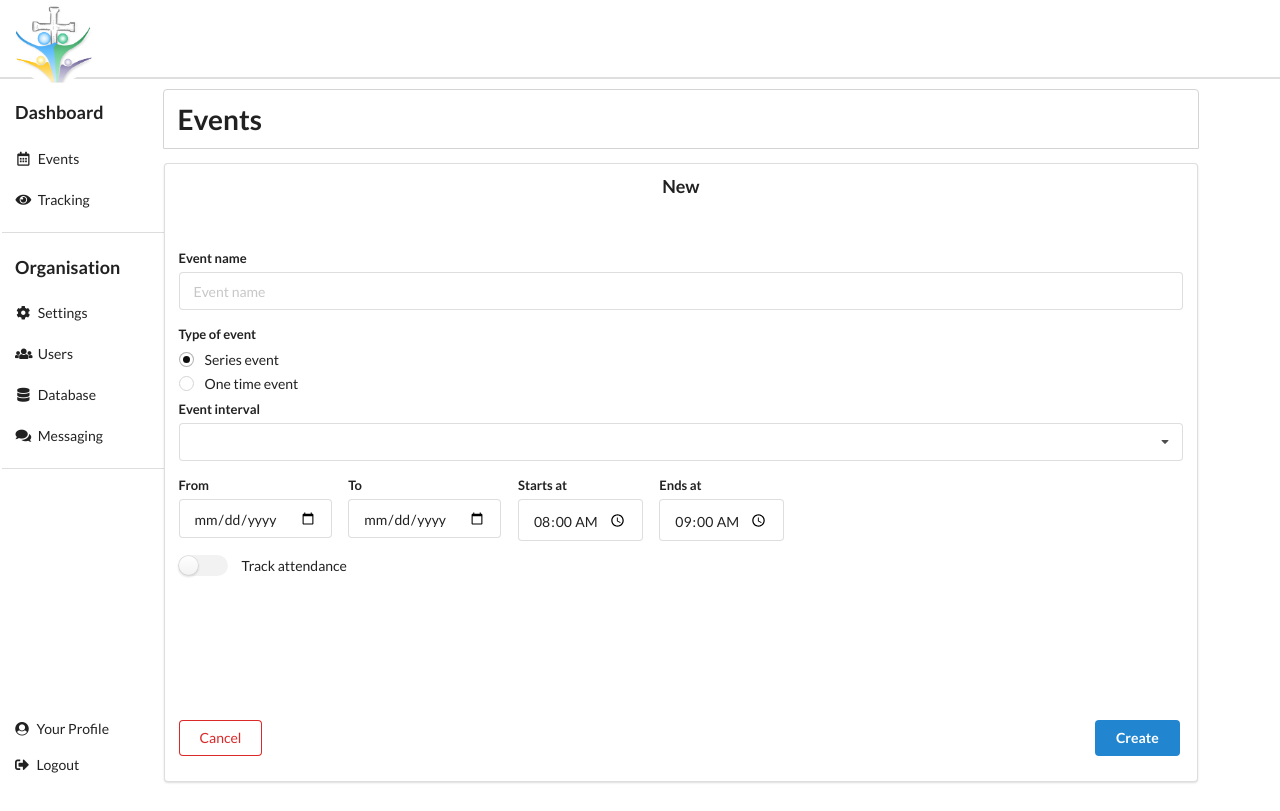
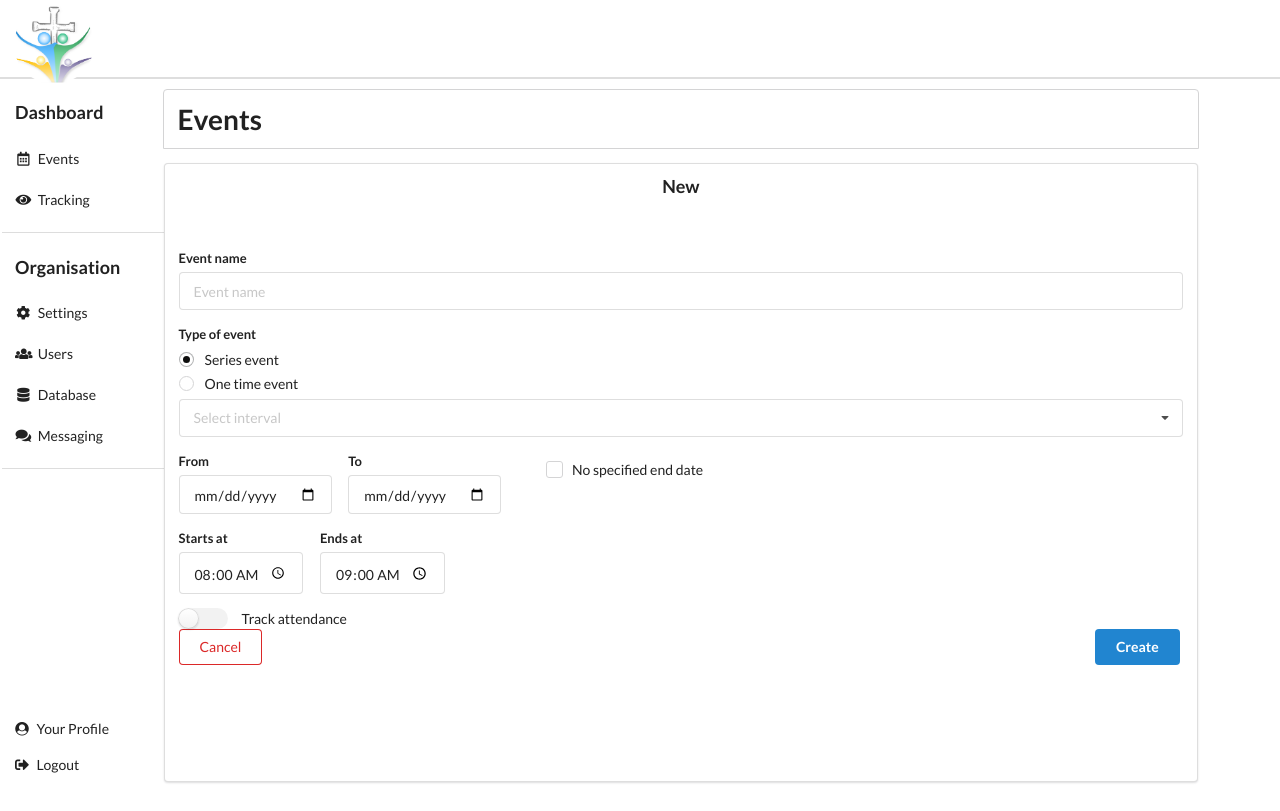
Before and after one commit to Charl1996/churchlife, a Python web app: template templates/layout_content/events/new_event.html in a window 1280 px wide. Shown: the part 15-826 px from the top of the page. Run offline with Jinja, Linux system fonts and the light colour scheme; the template is opened without the code that fills it, so the values that code supplies are empty; some libraries are stand-ins or nearby versions.

Commit message:
Fix new event page

```diff
--- a/static/js/create_account.js
+++ b/static/js/create_account.js
@@ -1,7 +1,7 @@
 
 $('#account_create_form').submit(function(e) {
     e.preventDefault();
-    var formData = new FormData(document.querySelector('form'))
+    var formData = new FormData(document.querySelector('form'));
 
     var password = formData.get('password');
     var confirmPassword = formData.get('confirm-password');
--- a/static/js/layout_content/events/new_event.js
+++ b/static/js/layout_content/events/new_event.js
@@ -4,10 +4,27 @@ $("#event_type_form").change(function() {
 
    if (isSeriesEvent) {
     $("#event-interval").show();
+    $("#continuous-event-checkbox").show();
    }
    else {
     $("#event-interval").hide();
+    $("#continuous-event-checkbox").hide();
    }
+});
+
+$('.ui.dropdown')
+  .dropdown()
+;
+
+$("#unspecified-end-date-checkbox").change(function() {
+    var noEndDate = $('#unspecified-end-date-checkbox').is(':checked');
+
+    if (noEndDate) {
+        $('#to-date-picker').addClass('disabled');
+    }
+    else {
+        $('#to-date-picker').removeClass('disabled');
+    }
 });
 
 $("#tracker-checkbox").change(function() {
@@ -21,11 +38,44 @@ $("#tracker-checkbox").change(function() {
    }
 });
 
-$("#cancel-button").click(function() {
+$("#cancel-button").click(function(e) {
+    e.preventDefault();
     var url = "/" + currentDomain() + "/events/";
     window.location.href = url;
 });
 
-$("#create_event_button").click(function() {
-    var formData = new FormData(document.querySelector('form'))
+$("#create_event_button").click(function(e) {
+    e.preventDefault();
+    var formData = new FormData(document.querySelector('form'));
+
+    var isSeriesEvent = $('#series_checkbox').is(':checked');
+    var eventType = 'series';
+    var eventInterval = $('#event-interval').value;
+
+    if (!isSeriesEvent) {
+        eventType = 'one-time';
+        eventInterval = '';
+    }
+
+    var to_date = formData.get('event-to-date');
+    var noEndDate = $('#unspecified-end-date-checkbox').is(':checked');
+
+    if (noEndDate) {
+        to_date = '';
+    }
+
+    var newEventData = {
+        event: {
+            name: formData.get('event-name'),
+            type: eventType,
+            interval: eventInterval,
+            from_date: formData.get('event-from-date'),
+            to_date: to_date,
+            start_at: formData.get('event-start-time'),
+            end_at: formData.get('event-end-time')
+        }
+    };
+    debugger;
+    // handle attendance
+    // make post to create
 });
--- a/templates/base.html
+++ b/templates/base.html
@@ -10,6 +10,7 @@
             integrity="sha256-hVVnYaiADRTO2PzUGmuLJr8BLUSjGIZsDYGmIJLv2b8="
             crossorigin="anonymous">
         </script>
+        <script src="semantic/dist/semantic.min.js"></script>
         <script src="{{ url_for('static', path='js/utilities.js') }}"></script>
         <title>
             Churchlife
--- a/templates/create_account.html
+++ b/templates/create_account.html
@@ -77,7 +77,7 @@
                       </div>
                     </div>
                     <div style="padding-top: 2em;">
-                        <div class="ui container center aligned" style="width: 12%"><button class="ui button blue fluid" type="submit" >Create</button></div>
+                        <div class="ui container center aligned" style="width: 12%"><button class="ui button primary fluid" type="submit" >Create</button></div>
                     </div>
                 </form>
                 <div class="ui container center aligned" style="width: 12%"><button id="sign_in_button" class="ui basic button fluid small">Sign in</button></div>
--- a/templates/layout_content/events/new_event.html
+++ b/templates/layout_content/events/new_event.html
@@ -7,7 +7,7 @@
     New
   </h3>
 
-  <div class="ui container" style="height: 80%;">
+  <div class="ui container" style="height: 90%;">
     <form id="new_event_form" class="ui form">
       <div class="field">
         <label class="ui left aligned">Event name</label>
@@ -32,26 +32,40 @@
         </div>
       </div>
 
-      <div id="event-interval" class="field">
-        <label class="ui left aligned">Event interval</label>
-        <div class="ui compact selection dropdown">
+      <div class="field">
+        <div id="event-interval" class="ui fluid selection dropdown">
+          <input type="hidden" name="series-interval">
           <i class="dropdown icon"></i>
+          <div class="default text">Select interval</div>
           <div class="menu">
-            <div class="item">Daily</div>
-            <div class="item">Weekly</div>
-            <div class="item">Monthly</div>
+            <div class="item" data-value="daily">
+              Daily
+            </div>
+            <div class="item" data-value="weekly">
+              Weekly
+            </div>
+            <div class="item" data-value="monthly">
+              Monthly
             </div>
           </div>
         </div>
+      </div>
+
       <div>
         <div class="field" style="display: inline-block; padding-right: 1em;">
           <label class="ui left aligned">From</label>
           <input type="date" name="event-from-date" placeholder="From date">
         </div>
-        <div class="field" style="display: inline-block; padding-right: 1em;">
+        <div id="to-date-picker" class="field" style="display: inline-block; padding-right: 1em;">
           <label class="ui left aligned">To</label>
           <input type="date" name="event-to-date" placeholder="To date">
         </div>
+        <div id="continuous-event-checkbox" class="ui checkbox" style="display: inline-block; padding-left: 2em;">
+          <input type="checkbox" id="unspecified-end-date-checkbox">
+          <label for="unspecified-end-date-checkbox">No specified end date</label>
+        </div>
+      </div>
+      <div>
         <div class="field" style="display: inline-block; padding-right: 1em;">
           <label class="ui left aligned">Starts at</label>
           <input type="time" value="08:00:00" name="event-start-time" placeholder="Start at">
@@ -69,11 +83,9 @@
         <label class="ui left aligned" data-tooltip="Specify how many minutes before the event the tracker should start capturing" data-position="top left" data-inverted="">Start tracking before event</label>
         <input type="number" value="20" name="tracker-start-before" placeholder="">
       </div>
-    </form>
-  </div>
 
       <div class="ui container">
-  <div class="ui grid" style="height: 10%;">
+        <div class="ui grid">
           <div class="four column row">
             <div class="left floated column">
               <button id="cancel-button" class="ui basic red button">Cancel</button>
@@ -84,11 +96,12 @@
           </div>
         </div>
       </div>
-
+    </form>
   </div>
-
-{% endblock %}
+</div>
 
 {% block javascript %}
     <script src="{{ url_for('static', path='js/layout_content/events/new_event.js') }}"></script>
 {% endblock %}
+
+{% endblock %}
```
Lines whose indentation alone changed are shown as unchanged.
